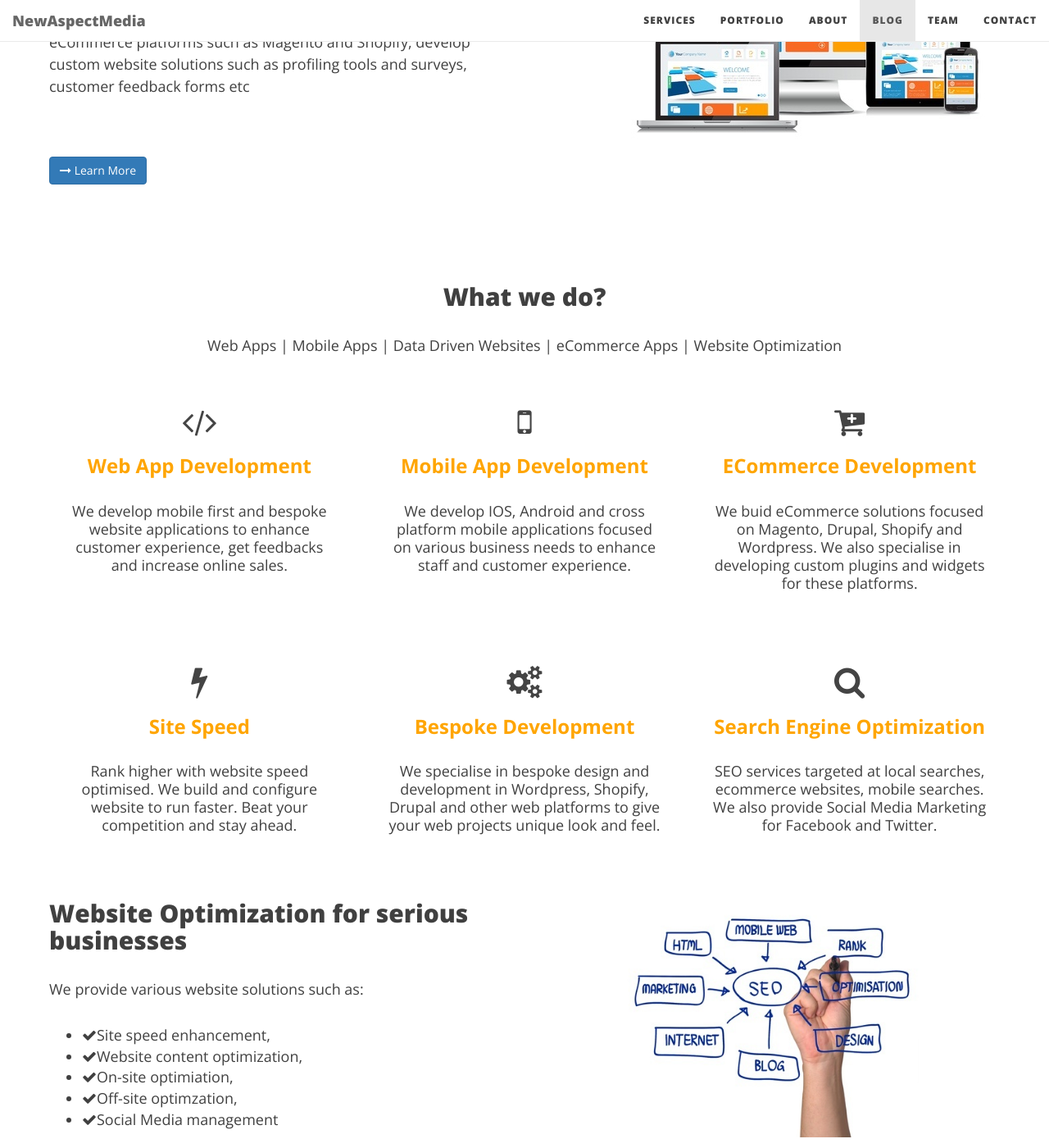
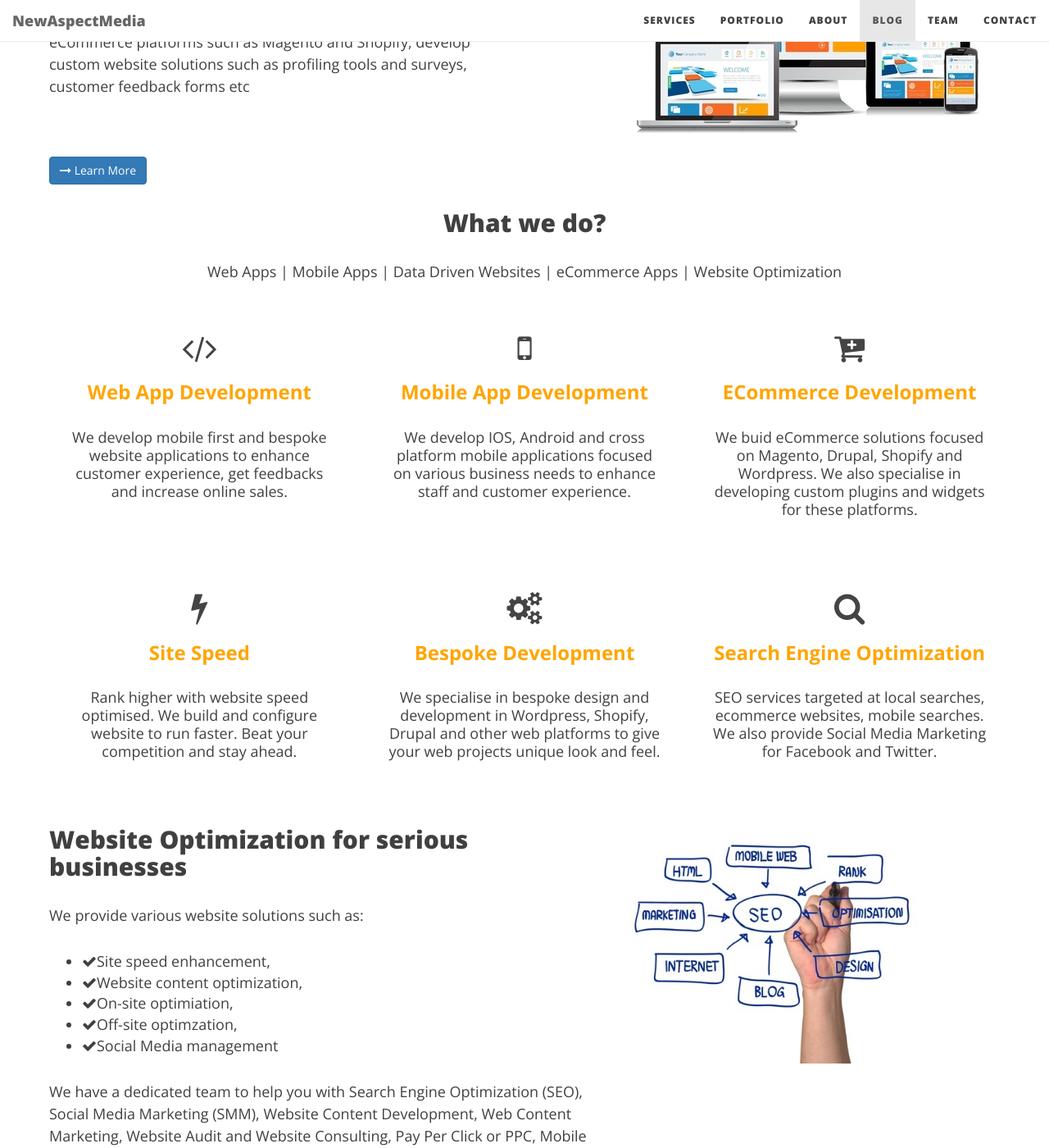
Before and after one commit to newmedia77/appxnam, a Jekyll site: the page built from index.html, in a window 1280 px wide and 1400 px high, scrolled down 556 px. Shown: the whole window at 82% size. Built offline with Jekyll 4.4.1, drawn with Linux system fonts in a browser that asks for light colours; nearby versions of some CDN libraries; the list of posts is cut into pages by our own code.

Commit message:
andreas
style css

```diff
--- a/css/style.css
+++ b/css/style.css
@@ -10,7 +10,7 @@
 }
 
 .creative-section {
-    padding: 0 0 100px;
+    padding: 0 0 10px;
 }
 
 .service-tab{
@@ -685,6 +685,7 @@ ul.project-meta{
 section#contact {
     background-position: center;
     background-repeat: no-repeat;
+    margin-bottom: 30px;
 }
 
 section#contact .form-group {
```
